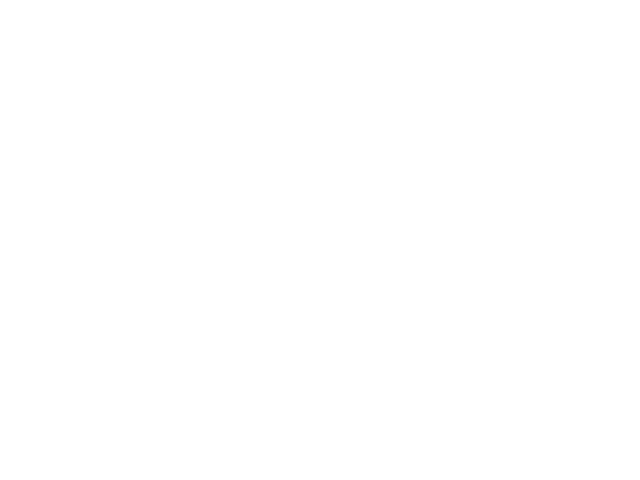
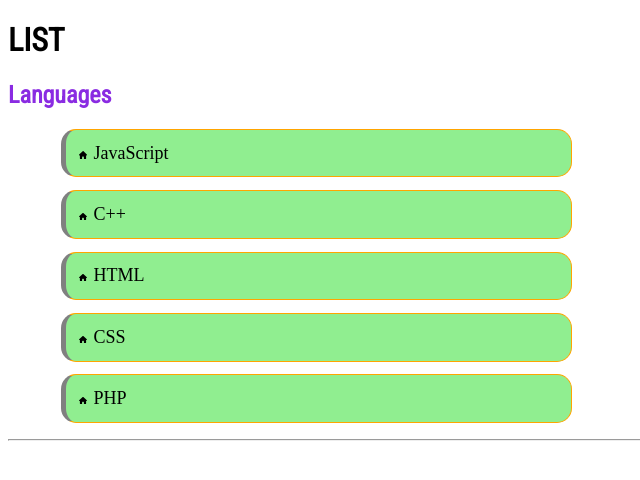
Before and after one commit to niluse/23-eylul-teamwork, a plain HTML site: page index.html in a window 1280 px wide. Shown: the whole page, without its empty margins (0-640 px from the left). Drawn offline with Linux system fonts and the light colour scheme; a web font is replaced by a local one.

Commit message:
languages

```diff
--- a/index.html
+++ b/index.html
@@ -4,8 +4,27 @@
     <meta charset="UTF-8">
     <meta name="viewport" content="width=device-width, initial-scale=1.0">
     <title>Ders Tekrar 1</title>
+    <link rel="stylesheet" href="style.css">
+    <link rel="preconnect" href="https://fonts.googleapis.com" />
+    <link rel="preconnect" href="https://fonts.gstatic.com" crossorigin />
+    <link
+      href="https://fonts.googleapis.com/css2?family=Audiowide&family=Mooli&family=Roboto+Condensed:wght@300;400&display=swap"
+      rel="stylesheet">
+    <link rel="preconnect" href="https://fonts.googleapis.com">
+    <link rel="preconnect" href="https://fonts.gstatic.com" crossorigin>
+    <link href="https://fonts.googleapis.com/css2?family=Caveat&family=Montserrat+Alternates:wght@200;400;500&display=swap" rel="stylesheet">
 </head>
 <body>
+    <h1>LIST</h1>
+    <h2>Languages</h2>
+    <ul class="languages">
+        <li>JavaScript</li>
+        <li>C++</li>
+        <li>HTML</li>
+        <li>CSS</li>
+        <li>PHP</li>
+    </ul>
+    <hr>
 
 </body>
 </html>
--- a/style.css
+++ b/style.css
@@ -0,0 +1,22 @@
+body{
+    font-family: "Roboto Condensed", sans-serif;
+}
+h2{
+    color: blueviolet;
+}
+.languages li{
+    background-color: lightgreen;
+    border: 1px solid orange;
+    border-radius: 15px;
+    margin: 0.8rem;
+    padding: 0.8rem;
+    list-style-position: inside;
+    width: 30rem;
+    list-style-image: url(./img/house-solid\ \(1\).svg);
+    border-left: 5px solid gray;
+    font-size: large;
+    font-family: 'Times New Roman', Times, serif;
+}
+.languages li:hover{
+    opacity: 0.5;
+}
```
Also changed, not shown: img/house-solid (1).svg (added).
